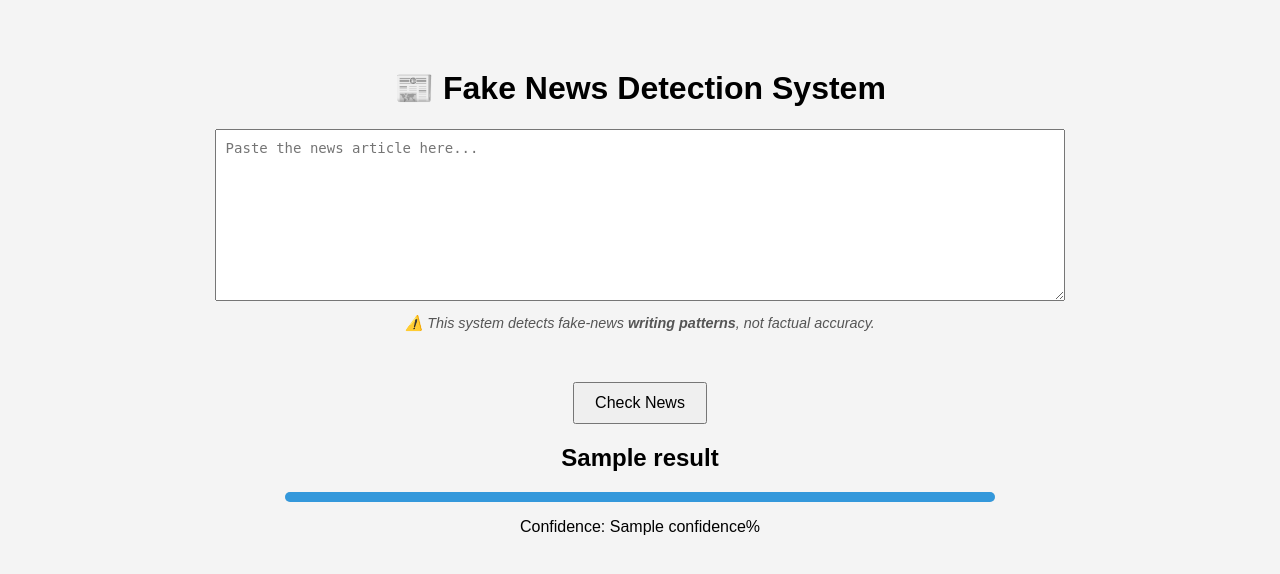
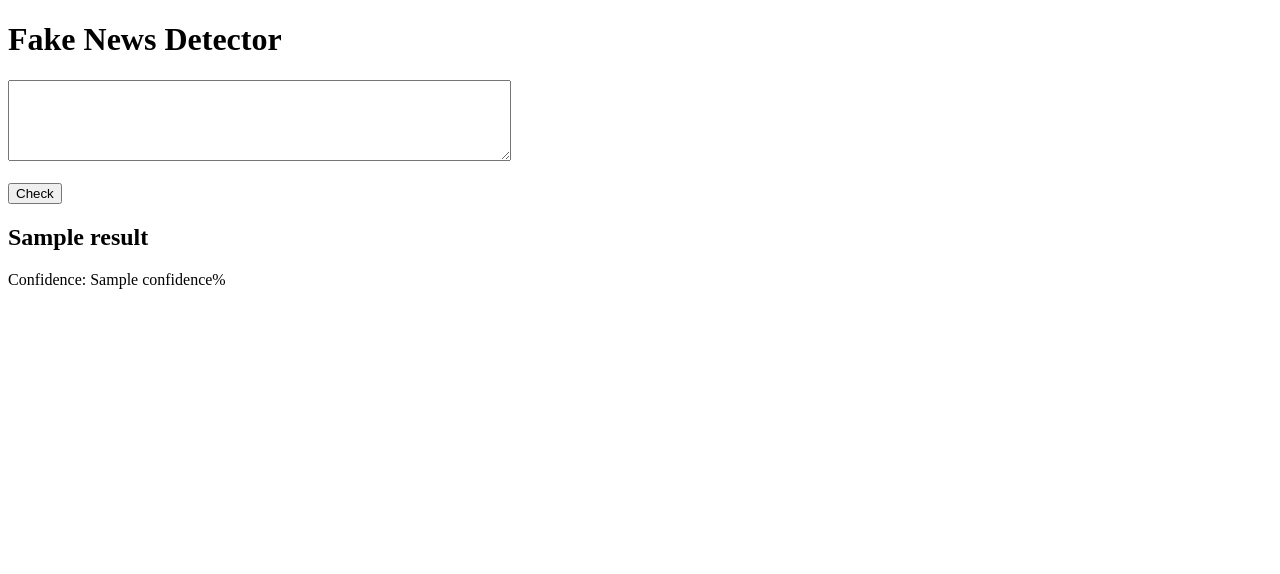
Before and after one commit to krishangkushwaha12/fake-news-detector, a Flask app: template templates/index.html in a window 1280 px wide. Shown: the top 574 px of the page. Run offline with Flask 3, Linux system fonts and the light colour scheme; the template is opened without the code that fills it: most values are stand-ins (such as "Sample title", 1, 10 or a date in 2020); parts of the project's set-up code (start-up, migrations or seed data) failed here and were passed over.

Commit message:
Fix root route and Flask setup

```diff
--- a/app.py
+++ b/app.py
@@ -1,7 +1,6 @@
 from flask import Flask, render_template, request
 import pickle
 import re
-
 import os
 
 BASE_DIR = os.path.dirname(os.path.abspath(__file__))
@@ -12,19 +11,19 @@ app = Flask(
     static_folder=os.path.join(BASE_DIR, "static")
 )
 
-
 model = pickle.load(open(os.path.join(BASE_DIR, "model", "model.pkl"), "rb"))
 vectorizer = pickle.load(open(os.path.join(BASE_DIR, "model", "vectorizer.pkl"), "rb"))
-
 
 def clean_text(text):
     text = re.sub(r"http\S+", "", text)
     text = re.sub(r"[^a-zA-Z ]", "", str(text))
     return text.lower()
 
-
 @app.route("/", methods=["GET", "POST"])
 def index():
+    result = None
+    confidence = None
+
     if request.method == "POST":
         news = request.form.get("news")
         if news:
@@ -33,22 +32,10 @@ def index():
             prediction = model.predict(vec)[0]
             prob = model.predict_proba(vec)[0].max()
 
-            if prob < 0.8:
-                result = "Uncertain ⚠️"
-            else:
-                result = "Fake News ❌" if prediction == 1 else "Real News ✅"
-
+            result = "Fake News ❌" if prediction == 1 else "Real News ✅"
             confidence = round(prob * 100, 2)
 
-            return render_template(
-                "index.html",
-                result=result,
-                confidence=confidence
-            )
-
-    return render_template("index.html")
-
-
+    return render_template("index.html", result=result, confidence=confidence)
 
 if __name__ == "__main__":
-    app.run
+    app.run(debug=True)
--- a/templates/index.html
+++ b/templates/index.html
@@ -1,36 +1,19 @@
 <!DOCTYPE html>
-<html lang="en">
+<html>
 <head>
-    <meta charset="UTF-8">
     <title>Fake News Detector</title>
-    <link rel="stylesheet" href="{{ url_for('static', filename='style.css') }}">
 </head>
 <body>
-
-    <h1>📰 Fake News Detection System</h1>
+    <h1>Fake News Detector</h1>
 
     <form method="POST">
-        <textarea name="news" placeholder="Paste the news article here..." required></textarea>
-        <p class="note">
-⚠️ This system detects fake-news <b>writing patterns</b>, not factual accuracy.
-</p>
-
-        <br><br>
-        <button type="submit">Check News</button>
+        <textarea name="news" rows="5" cols="60"></textarea><br><br>
+        <button type="submit">Check</button>
     </form>
 
-   {% if result %}
-<div class="result {{ result.split()[0]|lower }}">
-    <h2>{{ result }}</h2>
-
-    <div class="confidence-bar">
-        <div class="confidence-fill" style="width: {{ confidence }}%;"></div>
-    </div>
-
-    <p>Confidence: {{ confidence }}%</p>
-</div>
-{% endif %}
-
-
+    {% if result %}
+        <h2>{{ result }}</h2>
+        <p>Confidence: {{ confidence }}%</p>
+    {% endif %}
 </body>
 </html>
```
Also changed, not shown: 1 other file.
